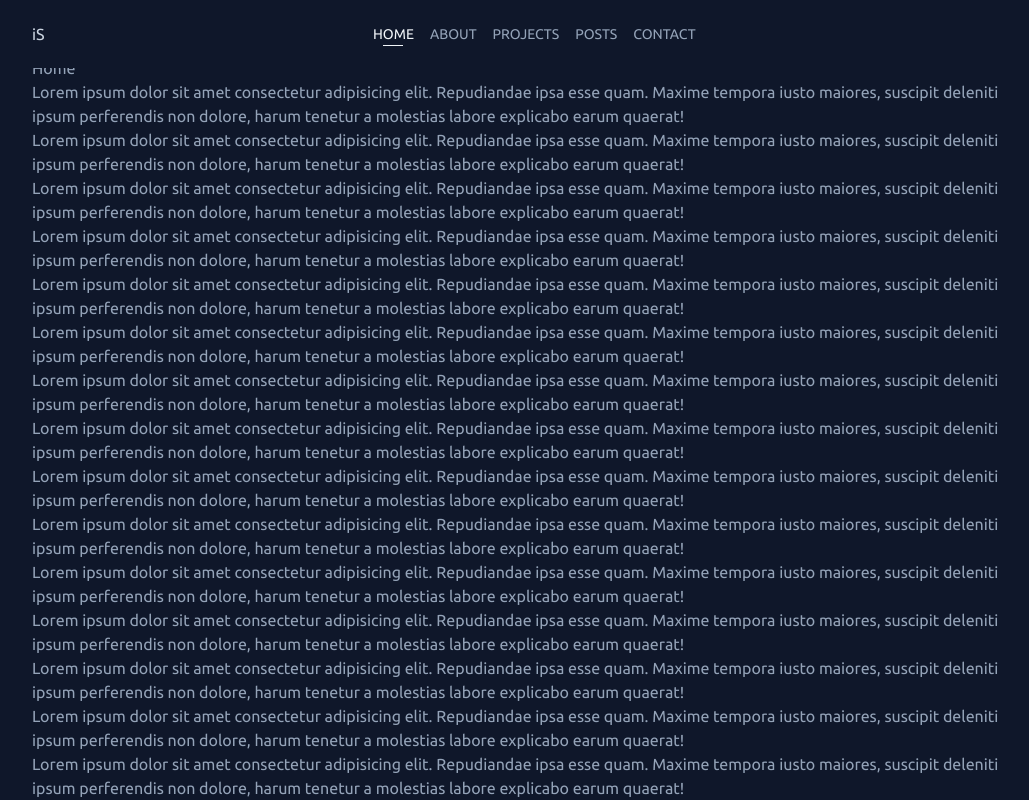
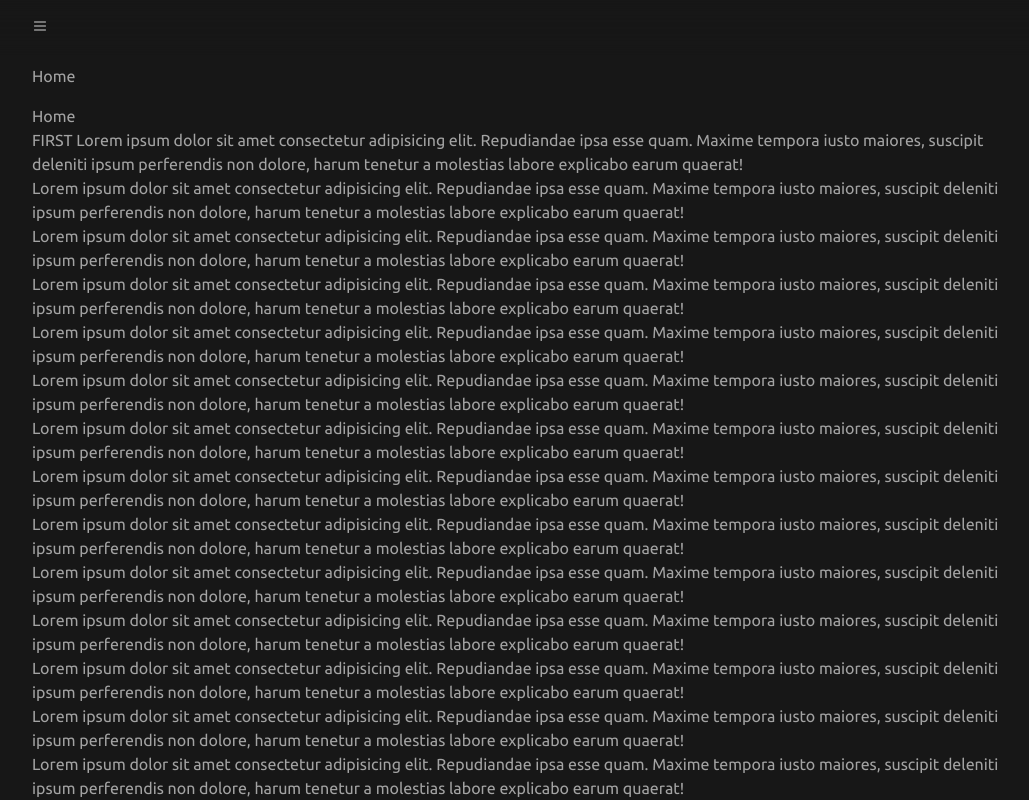
Before and after one commit to eoisaac/eoisaac.me, a React (Vite) app: page / in a window 1280 px wide. Shown: the top 800 px of the page, without its empty margins (112-1141 px from the left). Built offline with nearby package versions, Linux system fonts and the light colour scheme.

Commit message:
:lipstick: feat: update default colors

```diff
--- a/src/components/Button/index.tsx
+++ b/src/components/Button/index.tsx
@@ -1,10 +1,24 @@
-import { HTMLAttributes, ReactNode } from 'react'
+import { HTMLAttributes } from 'react'
 
 interface ButtonProps extends HTMLAttributes<HTMLButtonElement> {
-  children: ReactNode
+  label: string
+  srLabel?: boolean
+  icon?: JSX.Element
+  iconLeft?: boolean
+  variant?: 'primary'
+  type?: 'button' | 'submit' | 'reset'
 }
 
-export const Button = ({ children, className, ...rest }: ButtonProps) => {
+export const Button = ({
+  label,
+  srLabel,
+  icon,
+  iconLeft = false,
+  variant = 'primary',
+  type = 'button',
+  className,
+  ...rest
+}: ButtonProps) => {
   return (
     <button
       {...rest}
@@ -12,7 +26,8 @@ export const Button = ({ children, className, ...rest }: ButtonProps) => {
     bg-transparent p-1 text-base text-b-300 hover:bg-b-100/10 hover:text-b-100
     ${className}`}
     >
-      <span>{children}</span>
+      {icon && <span>{icon}</span>}
+      <span className={`${srLabel ? 'sr-only' : ''}`}>{label}</span>
     </button>
   )
 }
--- a/src/components/layout/DefaultLayout/index.tsx
+++ b/src/components/layout/DefaultLayout/index.tsx
@@ -5,7 +5,10 @@ export const DefaultLayout = () => {
   return (
     <div className="flex min-h-screen max-w-[100vw] flex-col overflow-y-auto">
       <Header />
-      <main className="flex-1flex-col my-0 mx-auto flex min-h-0 w-full max-w-5xl">
+      <main
+        className="my-0 mx-auto flex min-h-0 w-full max-w-5xl flex-1
+      flex-col pt-12"
+      >
         <Outlet />
       </main>
     </div>
--- a/src/components/layout/Header/index.tsx
+++ b/src/components/layout/Header/index.tsx
@@ -1,28 +1,24 @@
-import { List, X } from 'phosphor-react'
-import { useState } from 'react'
+import { List } from 'phosphor-react'
+import { useEffect, useState } from 'react'
 import { Button } from '../../Button'
-import { Menu } from '../Menu'
 
 export const Header = () => {
-  const [menuIsVisible, setMenuIsVisible] = useState(false)
+  const [isScrolling, setIsScrolling] = useState(false)
 
-  const handleMenuVisibility = () => {
-    setMenuIsVisible((prevState) => !prevState)
-  }
+  useEffect(() => {
+    window.onscroll = () => setIsScrolling(window.pageYOffset > 0)
+  }, [])
 
   return (
-    <header className="fixed inset-x-0 top-0 z-40 w-full">
-      <div className="mx-auto flex max-w-5xl items-center justify-between bg-b-900 p-4">
-        <Button>iS</Button>
-
-        <Menu isVisible={menuIsVisible} />
-
-        <Button
-          onClick={handleMenuVisibility}
-          className="relative z-30 sm:hidden"
-        >
-          {menuIsVisible ? <X /> : <List />}
-        </Button>
+    <header
+      className={`fixed top-0 z-20 flex w-full items-center justify-between
+      ${
+        isScrolling ? 'border-b border-b-700 shadow-md' : 'border-none'
+      } bg-b-900 bg-opacity-30 backdrop-blur-lg backdrop-saturate-150
+      backdrop-filter`}
+    >
+      <div className="mx-auto w-full max-w-5xl p-4">
+        <Button label="Test" srLabel icon={<List />} />
       </div>
     </header>
   )
--- a/src/pages/Home/index.tsx
+++ b/src/pages/Home/index.tsx
@@ -8,10 +8,10 @@ export const Home = () => {
     <BasePage heading="Home">
       <h1>Home</h1>
       <p>
-        Lorem ipsum dolor sit amet consectetur adipisicing elit. Repudiandae
-        ipsa esse quam. Maxime tempora iusto maiores, suscipit deleniti ipsum
-        perferendis non dolore, harum tenetur a molestias labore explicabo earum
-        quaerat!
+        FIRST Lorem ipsum dolor sit amet consectetur adipisicing elit.
+        Repudiandae ipsa esse quam. Maxime tempora iusto maiores, suscipit
+        deleniti ipsum perferendis non dolore, harum tenetur a molestias labore
+        explicabo earum quaerat!
       </p>
       <p>
         Lorem ipsum dolor sit amet consectetur adipisicing elit. Repudiandae
@@ -395,7 +395,7 @@ export const Home = () => {
         Lorem ipsum dolor sit amet consectetur adipisicing elit. Repudiandae
         ipsa esse quam. Maxime tempora iusto maiores, suscipit deleniti ipsum
         perferendis non dolore, harum tenetur a molestias labore explicabo earum
-        quaerat!
+        quaerat LAST!
       </p>
     </BasePage>
   )
--- a/src/styles/main.css
+++ b/src/styles/main.css
@@ -2,18 +2,19 @@
 @tailwind components;
 @tailwind utilities;
 
+
 @layer base {
   :root {
-    --base-50: 15 23 42;
-    --base-100: 30 41 59;
-    --base-200: 51 65 85;
-    --base-300: 71 85 105;
-    --base-400: 100 116 139;
-    --base-500: 148 163 184;
-    --base-600: 203 213 225;
-    --base-700: 226 232 240;
-    --base-800: 241 245 249;
-    --base-900: 248 250 252;
+    --base-50: 23 23 23;
+    --base-100: 38 38 38;
+    --base-200: 64 64 64;
+    --base-300: 82 82 82;
+    --base-400: 115 115 115;
+    --base-500: 163 163 163;
+    --base-600: 212 212 212;
+    --base-700: 229 229 229;
+    --base-800: 245 245 245;
+    --base-900: 250 250 250;
 
     --main-900: 49 46 129;
     --main-800: 55 48 163;
@@ -42,16 +43,16 @@
   }
 
   .dark:root {
-    --base-900: 15 23 42;
-    --base-800: 30 41 59;
-    --base-700: 51 65 85;
-    --base-600: 71 85 105;
-    --base-500: 100 116 139;
-    --base-400: 148 163 184;
-    --base-300: 203 213 225;
-    --base-200: 226 232 240;
-    --base-100: 241 245 249;
-    --base-50: 248 250 252;
+    --base-900: 23 23 23;
+    --base-800: 38 38 38;
+    --base-700: 64 64 64;
+    --base-600: 82 82 82;
+    --base-500: 115 115 115;
+    --base-400: 163 163 163;
+    --base-300: 212 212 212;
+    --base-200: 229 229 229;
+    --base-100: 245 245 245;
+    --base-50: 250 250 250;
   }
 }
 
@@ -60,7 +61,7 @@
 }
 
 :focus {
-  @apply overflow-hidden rounded-md outline-none;
+  @apply overflow-hidden rounded-md outline-none ;
   box-shadow: 0 0 0 2px theme(colors.m-600);
 }
 
```
